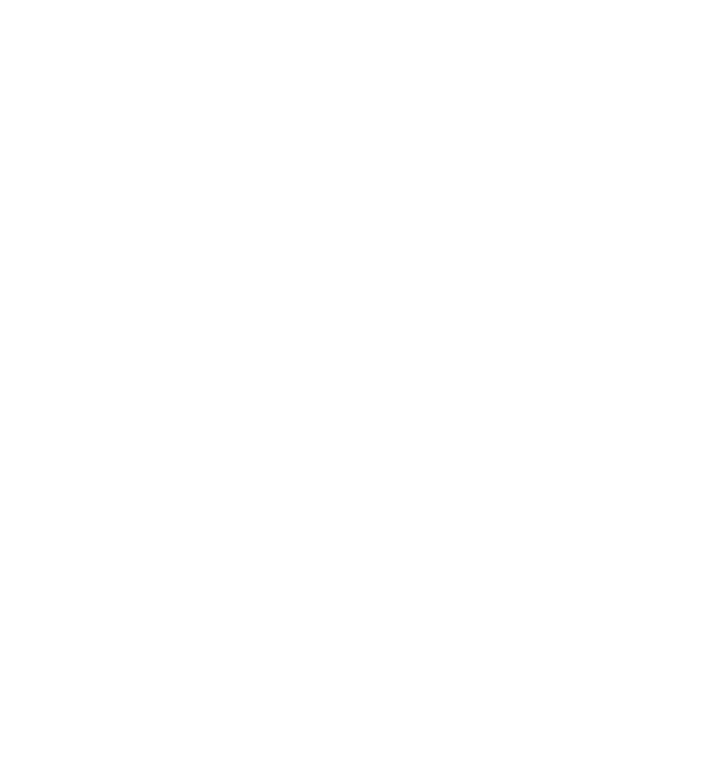
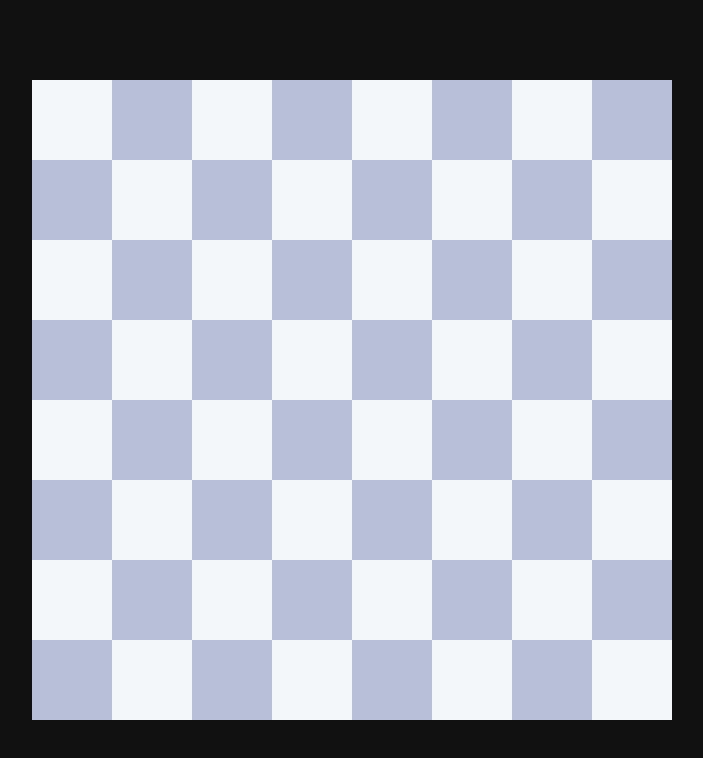
Before and after one commit to abenezer147/js-chess, a plain HTML site: page index.html in a window 1280 px wide. Shown: the whole page, without its empty margins (288-991 px from the left). Drawn offline with Linux system fonts and the light colour scheme.

Commit message:
Styled chess board.

```diff
--- a/index.html
+++ b/index.html
@@ -10,84 +10,84 @@
 <body>
     <div class="board">
         <div class="row">
-            <div data-column="a" data-row="1"></div>
-            <div data-column="b" data-row="1"></div>
-            <div data-column="c" data-row="1"></div>
-            <div data-column="d" data-row="1"></div>
-            <div data-column="e" data-row="1"></div>
-            <div data-column="f" data-row="1"></div>
-            <div data-column="g" data-row="1"></div>
-            <div data-column="h" data-row="1"></div>
+            <div data-column="a" data-row="1" class="square"></div>
+            <div data-column="b" data-row="1" class="square"></div>
+            <div data-column="c" data-row="1" class="square"></div>
+            <div data-column="d" data-row="1" class="square"></div>
+            <div data-column="e" data-row="1" class="square"></div>
+            <div data-column="f" data-row="1" class="square"></div>
+            <div data-column="g" data-row="1" class="square"></div>
+            <div data-column="h" data-row="1" class="square"></div>
         </div>
         <div class="row">
-            <div data-column="a" data-row="2"></div>
-            <div data-column="b" data-row="2"></div>
-            <div data-column="c" data-row="2"></div>
-            <div data-column="d" data-row="2"></div>
-            <div data-column="e" data-row="2"></div>
-            <div data-column="f" data-row="2"></div>
-            <div data-column="g" data-row="2"></div>
-            <div data-column="h" data-row="2"></div>
+            <div data-column="a" data-row="2" class="square"></div>
+            <div data-column="b" data-row="2" class="square"></div>
+            <div data-column="c" data-row="2" class="square"></div>
+            <div data-column="d" data-row="2" class="square"></div>
+            <div data-column="e" data-row="2" class="square"></div>
+            <div data-column="f" data-row="2" class="square"></div>
+            <div data-column="g" data-row="2" class="square"></div>
+            <div data-column="h" data-row="2" class="square"></div>
         </div>
         <div class="row">
-            <div data-column="a" data-row="3"></div>
-            <div data-column="b" data-row="3"></div>
-            <div data-column="c" data-row="3"></div>
-            <div data-column="d" data-row="3"></div>
-            <div data-column="e" data-row="3"></div>
-            <div data-column="f" data-row="3"></div>
-            <div data-column="g" data-row="3"></div>
-            <div data-column="h" data-row="3"></div>
+            <div data-column="a" data-row="3" class="square"></div>
+            <div data-column="b" data-row="3" class="square"></div>
+            <div data-column="c" data-row="3" class="square"></div>
+            <div data-column="d" data-row="3" class="square"></div>
+            <div data-column="e" data-row="3" class="square"></div>
+            <div data-column="f" data-row="3" class="square"></div>
+            <div data-column="g" data-row="3" class="square"></div>
+            <div data-column="h" data-row="3" class="square"></div>
         </div>
         <div class="row">
-            <div data-column="a" data-row="4"></div>
-            <div data-column="b" data-row="4"></div>
-            <div data-column="c" data-row="4"></div>
-            <div data-column="d" data-row="4"></div>
-            <div data-column="e" data-row="4"></div>
-            <div data-column="f" data-row="4"></div>
-            <div data-column="g" data-row="4"></div>
-            <div data-column="h" data-row="4"></div>
+            <div data-column="a" data-row="4" class="square"></div>
+            <div data-column="b" data-row="4" class="square"></div>
+            <div data-column="c" data-row="4" class="square"></div>
+            <div data-column="d" data-row="4" class="square"></div>
+            <div data-column="e" data-row="4" class="square"></div>
+            <div data-column="f" data-row="4" class="square"></div>
+            <div data-column="g" data-row="4" class="square"></div>
+            <div data-column="h" data-row="4" class="square"></div>
         </div>
         <div class="row">
-            <div data-column="a" data-row="5"></div>
-            <div data-column="b" data-row="5"></div>
-            <div data-column="c" data-row="5"></div>
-            <div data-column="d" data-row="5"></div>
-            <div data-column="e" data-row="5"></div>
-            <div data-column="f" data-row="5"></div>
-            <div data-column="g" data-row="5"></div>
-            <div data-column="h" data-row="5"></div>
+            <div data-column="a" data-row="5" class="square"></div>
+            <div data-column="b" data-row="5" class="square"></div>
+            <div data-column="c" data-row="5" class="square"></div>
+            <div data-column="d" data-row="5" class="square"></div>
+            <div data-column="e" data-row="5" class="square"></div>
+            <div data-column="f" data-row="5" class="square"></div>
+            <div data-column="g" data-row="5" class="square"></div>
+            <div data-column="h" data-row="5" class="square"></div>
         </div>
         <div class="row">
-            <div data-column="a" data-row="6"></div>
-            <div data-column="b" data-row="6"></div>
-            <div data-column="c" data-row="6"></div>
-            <div data-column="d" data-row="6"></div>
-            <div data-column="e" data-row="6"></div>
-            <div data-column="f" data-row="6"></div>
-            <div data-column="g" data-row="6"></div>
-            <div data-column="h" data-row="6"></div>
+            <div data-column="a" data-row="6" class="square"></div>
+            <div data-column="b" data-row="6" class="square"></div>
+            <div data-column="c" data-row="6" class="square"></div>
+            <div data-column="d" data-row="6" class="square"></div>
+            <div data-column="e" data-row="6" class="square"></div>
+            <div data-column="f" data-row="6" class="square"></div>
+            <div data-column="g" data-row="6" class="square"></div>
+            <div data-column="h" data-row="6" class="square"></div>
         </div>
         <div class="row">
-            <div data-column="a" data-row="7"></div>
-            <div data-column="b" data-row="7"></div>
-            <div data-column="c" data-row="7"></div>
-            <div data-column="d" data-row="7"></div>
-            <div data-column="e" data-row="7"></div>
-            <div data-column="f" data-row="7"></div>
-            <div data-column="g" data-row="7"></div>
-            <div data-column="h" data-row="7"></div>
+            <div data-column="a" data-row="7" class="square"></div>
+            <div data-column="b" data-row="7" class="square"></div>
+            <div data-column="c" data-row="7" class="square"></div>
+            <div data-column="d" data-row="7" class="square"></div>
+            <div data-column="e" data-row="7" class="square"></div>
+            <div data-column="f" data-row="7" class="square"></div>
+            <div data-column="g" data-row="7" class="square"></div>
+            <div data-column="h" data-row="7" class="square"></div>
         </div>
         <div class="row">
-            <div data-column="a" data-row="8"></div>
-            <div data-column="b" data-row="8"></div>
-            <div data-column="c" data-row="8"></div>
-            <div data-column="d" data-row="8"></div>
-            <div data-column="e" data-row="8"></div>
-            <div data-column="f" data-row="8"></div>
-            <div data-column="g" data-row="8"></div>
-            <div data-column="h" data-row="8"></div>
+            <div data-column="a" data-row="8" class="square"></div>
+            <div data-column="b" data-row="8" class="square"></div>
+            <div data-column="c" data-row="8" class="square"></div>
+            <div data-column="d" data-row="8" class="square"></div>
+            <div data-column="e" data-row="8" class="square"></div>
+            <div data-column="f" data-row="8" class="square"></div>
+            <div data-column="g" data-row="8" class="square"></div>
+            <div data-column="h" data-row="8" class="square"></div>
         </div>
     </div>
 </body>
--- a/style.css
+++ b/style.css
@@ -0,0 +1,42 @@
+*,
+*::before,
+*::after {
+    box-sizing: border-box;
+}
+
+body {
+    margin: 0;
+    padding: 0;
+    background-color: #111111;
+}
+
+.board {
+    display: grid;
+    place-content: center;
+    height: 100vh;
+}
+
+.row {
+    display: flex;
+}
+
+.square {
+    width: 80px;
+    height: 80px;
+}
+
+.row:nth-of-type(odd) .square:nth-of-type(odd) {
+    background-color: #f4f7fa;
+}
+
+.row:nth-of-type(odd) .square:nth-of-type(even) {
+    background-color: #b7C0d8;
+}
+
+.row:nth-of-type(even) .square:nth-of-type(odd) {
+    background-color: #b7C0d8;
+}
+
+.row:nth-of-type(even) .square:nth-of-type(even) {
+    background-color: #f4f7fa;
+}
```
